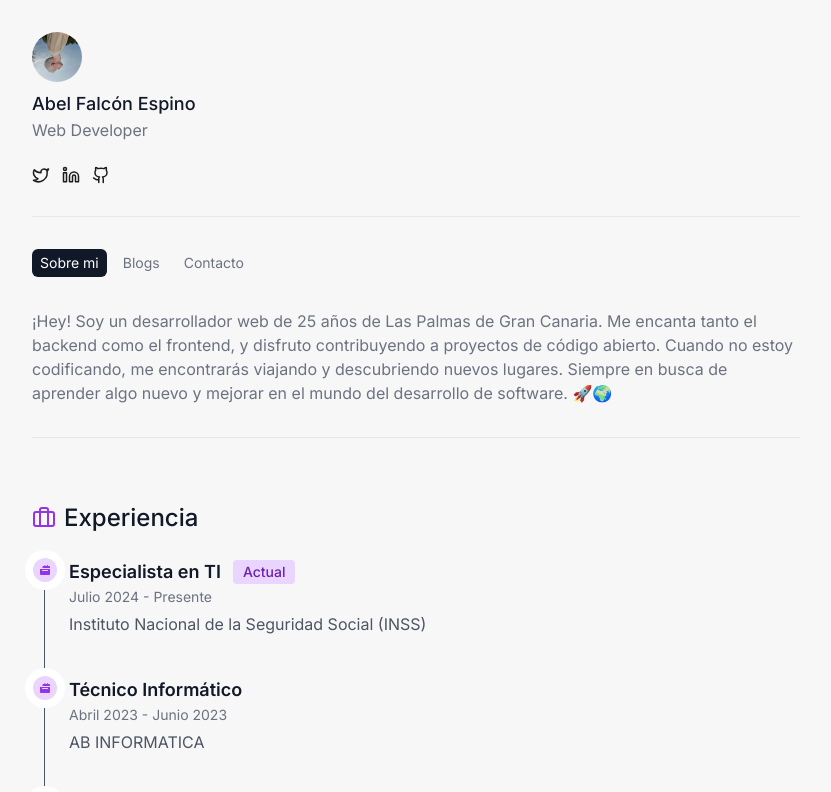
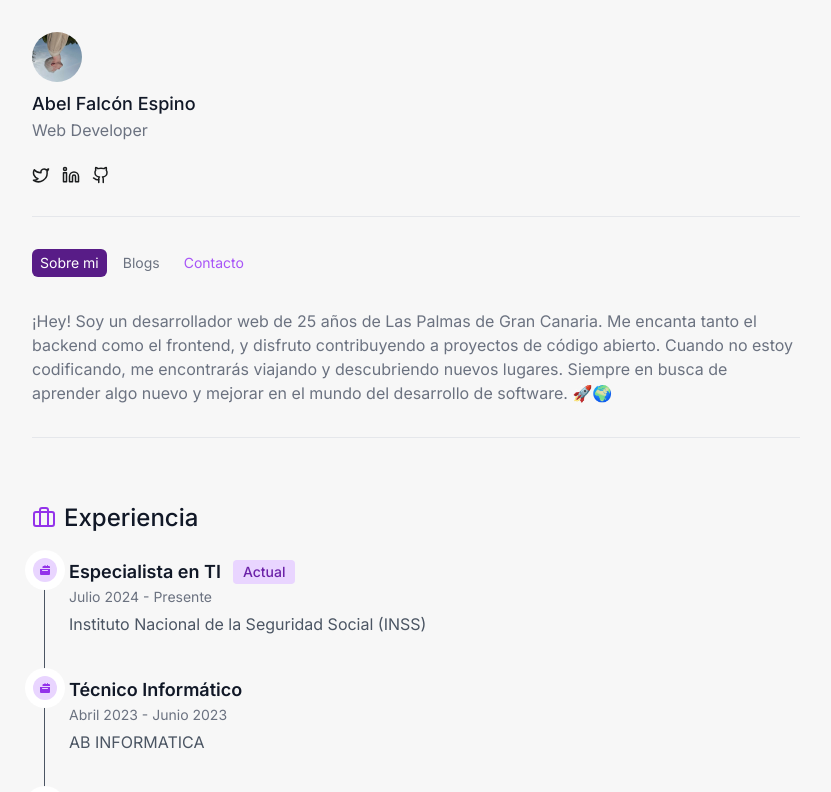
Before and after one commit to AbelFalcon/personal-website, a Next.js app: page / in a window 1280 px wide. Shown: the top 792 px of the page, without its empty margins (224-1055 px from the left). Built offline with nearby package versions, Linux system fonts and the light colour scheme.

Commit message:
fix btn colors

```diff
--- a/src/app/globals.css
+++ b/src/app/globals.css
@@ -77,8 +77,13 @@ html.dark {
     color: #9f7aea;
   }
 
+  & .Quote {
+    background-color: #28283b;
+  }
+
   & .border-b {
     border-color: rgba(255, 255, 255, 0.1);
 }
 
+
 }
--- a/src/app/page.jsx
+++ b/src/app/page.jsx
@@ -49,7 +49,7 @@ function Content() {
           <span className="relative z-10">Sobre mi</span>
           <span
             className={`absolute inset-0 z-0 rounded-md ${
-              tab === "about" ? "bg-gray-900" : ""
+              tab === "about" ? "bg-purple-900" : ""
             }`}
           ></span>
         </button>
@@ -62,7 +62,7 @@ function Content() {
           <span className="relative z-10">Blogs</span>
           <span
             className={`absolute inset-0 z-0 rounded-md ${
-              tab === "blog" ? "bg-gray-900" : ""
+              tab === "blog" ? "bg-purple-900" : ""
             }`}
           ></span>
         </button>
@@ -72,13 +72,13 @@ function Content() {
           className={`text-sm transition-colors px-2 py-1 rounded-md relative ${
             tab === "contact"
               ? "text-white"
-              : "text-gray-500 hover:text-gray-900"
+              : "text-purple-500 hover:text-gray-900"
           }`}
         >
           <span className="relative z-10">Contacto</span>
           <span
             className={`absolute inset-0 z-0 rounded-md ${
-              tab === "contact" ? "bg-gray-900" : ""
+              tab === "contact" ? "bg-purple-900" : ""
             }`}
           ></span>
         </button>
--- a/src/app/pages/blogs.jsx
+++ b/src/app/pages/blogs.jsx
@@ -9,7 +9,7 @@ const Blogs = () => {
           Blog
         </h2>
 
-        <div className="bg-gray-100 border-l-4 border-purple-500 p-4 rounded-r-lg">
+        <div className="Quote bg-gray-100 border-l-4 border-purple-500 p-4 rounded-r-lg">
           <p className="text-gray-700 font-medium">
             ¡Próximamente!
           </p>
```
